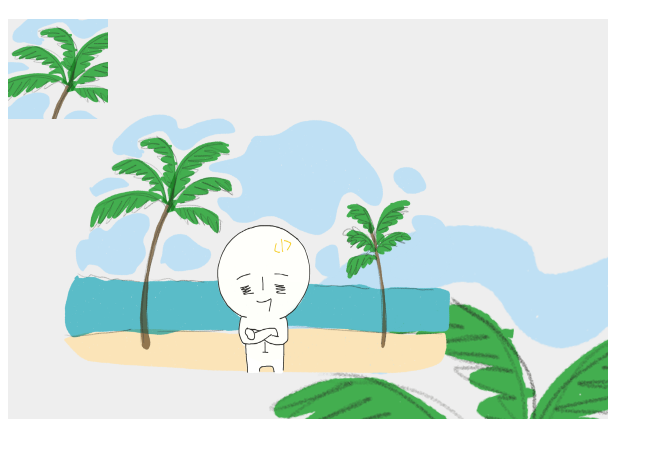
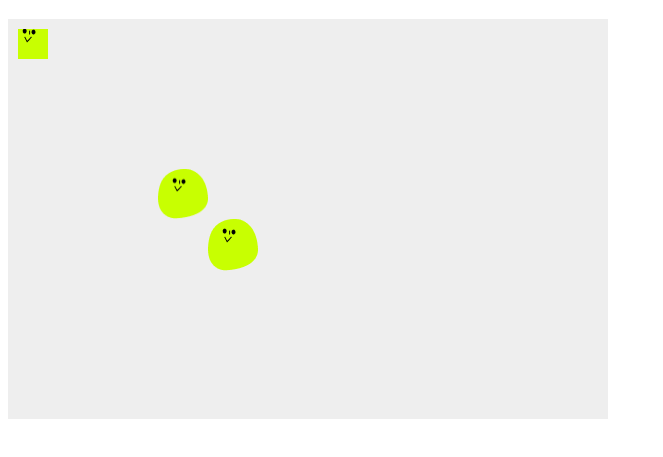
Before and after one commit to hy0ni/library, a plain HTML site: page canvasbasic/04-image/01.html in a window 1280 px wide. Shown: the part 61-518 px from the top of the page, without its empty margins (0-663 px from the left). Drawn offline with Linux system fonts and the light colour scheme.

Commit message:
[mod] image file update

```diff
--- a/canvasbasic/04-image/01.html
+++ b/canvasbasic/04-image/01.html
@@ -21,11 +21,11 @@
 
     // const imgElem = document.createElement('img');
     const imgElem = new Image();
-    imgElem.src = '../../Interactive/images/00.png';
+    imgElem.src = 'image/image01.png';
     imgElem.addEventListener('load', () => {
-      context.drawImage(imgElem, 50, 50); // context.drawImage(image, dx, dy);
-      context.drawImage(imgElem, 50, 50, 400, 350); // context.drawImage(image, dx, dy, dWidth, dHeight);
-      context.drawImage(imgElem, 200, 200, 400, 400, 0, 0, 100, 100); // drawImage(image, sx, sy, sWidth, sHeight, dx, dy, dWidth, dHeight)
+      context.drawImage(imgElem, 200, 200); // context.drawImage(image, dx, dy);
+      context.drawImage(imgElem, 150, 150, 50, 50); // context.drawImage(image, dx, dy, dWidth, dHeight);
+      context.drawImage(imgElem, 10, 10, 30, 30, 10, 10, 30, 30); // drawImage(image, sx, sy, sWidth, sHeight, dx, dy, dWidth, dHeight)
     })
 
   </script>
```
Also changed, not shown: canvasbasic/04-image/image/image01.png (added).
